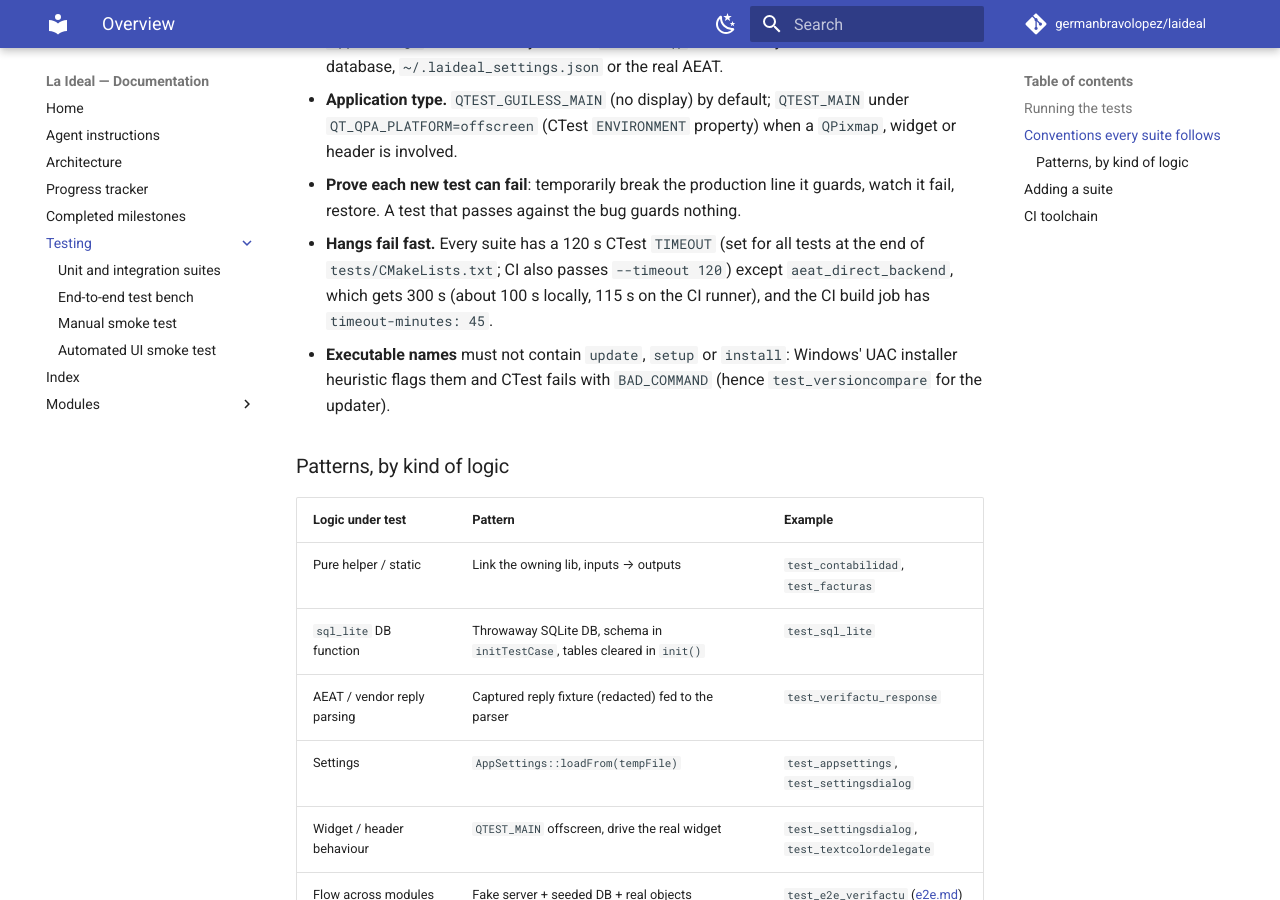
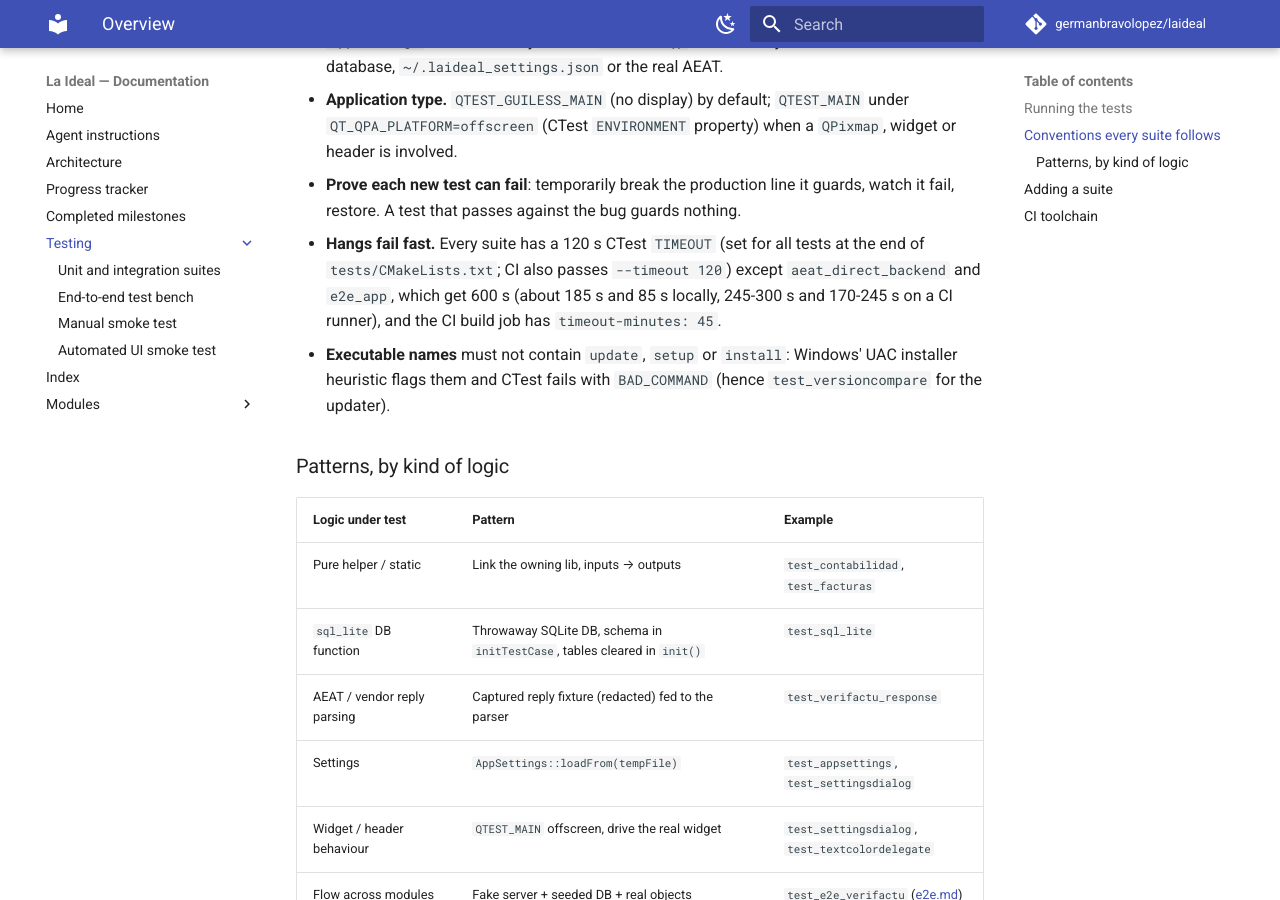
Before and after one commit to germanbravolopez/laideal, an MkDocs documentation site: the page built from docs/testing/README.md, in a window 1280 px wide and 900 px high, scrolled down 1969 px. Built offline with MkDocs 1.6.1 and Material for MkDocs 9.7.7, drawn with Linux system fonts in a browser that asks for light colours; comment, search, counter and statistics services are not loaded.

Commit message:
ci: aeat_direct_backend and e2e_app get a 600 s test limit (the direct client's suite passed 300 s on a slow runner with every case passing)

```diff
--- a/docs/testing/README.md
+++ b/docs/testing/README.md
@@ -35,7 +35,7 @@ A suite can also be run directly for its full per-function report, e.g. `build\t
 - **Throwaway state only.** DB tests create SQLite files in a `QTemporaryDir`; settings tests point `AppSettings` at a throwaway file with `loadFrom()`. No test may read or write the real database, `~/.laideal_settings.json` or the real AEAT.
 - **Application type.** `QTEST_GUILESS_MAIN` (no display) by default; `QTEST_MAIN` under `QT_QPA_PLATFORM=offscreen` (CTest `ENVIRONMENT` property) when a `QPixmap`, widget or header is involved.
 - **Prove each new test can fail**: temporarily break the production line it guards, watch it fail, restore. A test that passes against the bug guards nothing.
-- **Hangs fail fast.** Every suite has a 120 s CTest `TIMEOUT` (set for all tests at the end of `tests/CMakeLists.txt`; CI also passes `--timeout 120`) except `aeat_direct_backend`, which gets 300 s (about 100 s locally, 115 s on the CI runner), and the CI build job has `timeout-minutes: 45`.
+- **Hangs fail fast.** Every suite has a 120 s CTest `TIMEOUT` (set for all tests at the end of `tests/CMakeLists.txt`; CI also passes `--timeout 120`) except `aeat_direct_backend` and `e2e_app`, which get 600 s (about 185 s and 85 s locally, 245-300 s and 170-245 s on a CI runner), and the CI build job has `timeout-minutes: 45`.
 - **Executable names** must not contain `update`, `setup` or `install`: Windows' UAC installer heuristic flags them and CTest fails with `BAD_COMMAND` (hence `test_versioncompare` for the updater).
 
 ### Patterns, by kind of logic
```
Also changed, not shown: docs/completed_milestones.md (+1 -0 lines), 1 other file.
